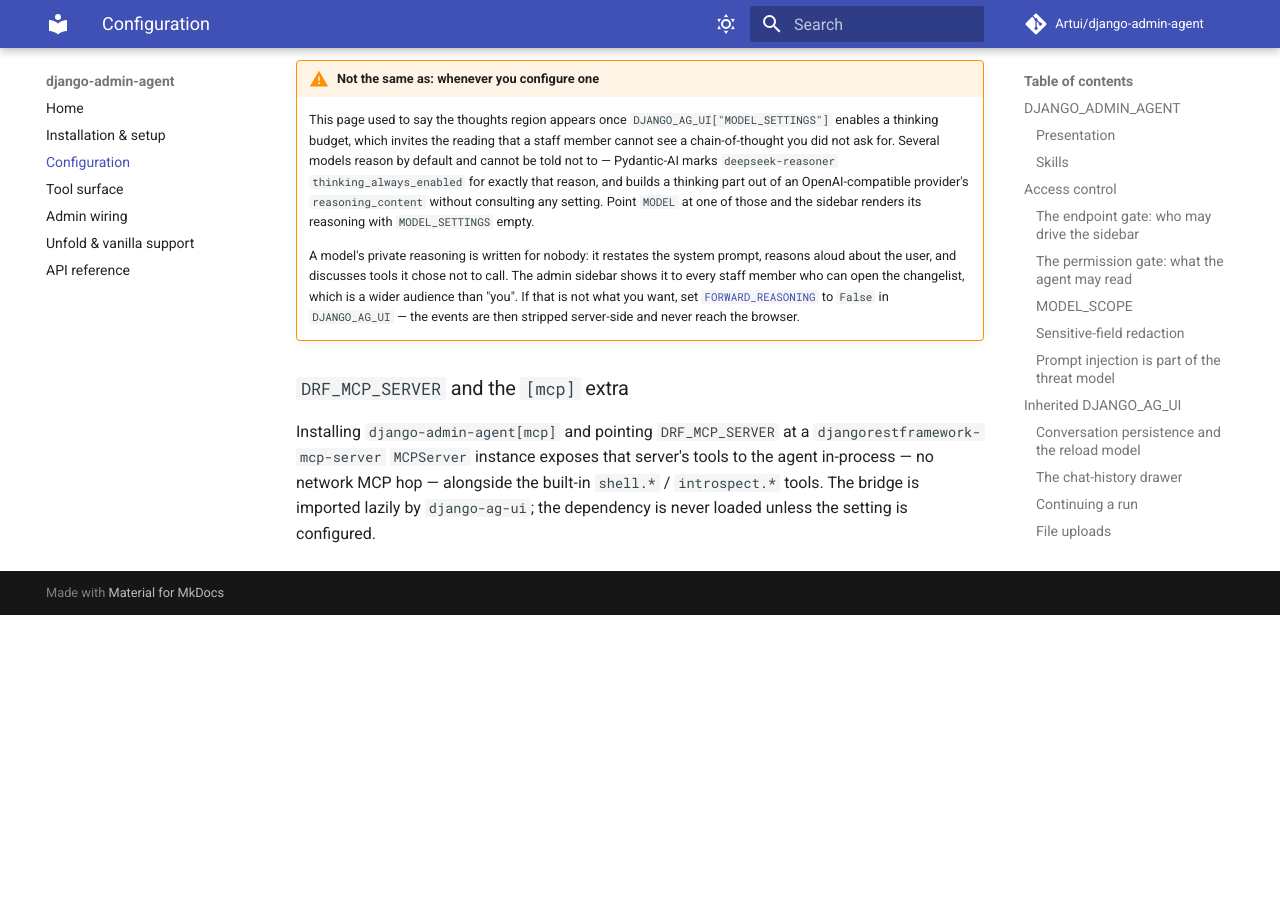
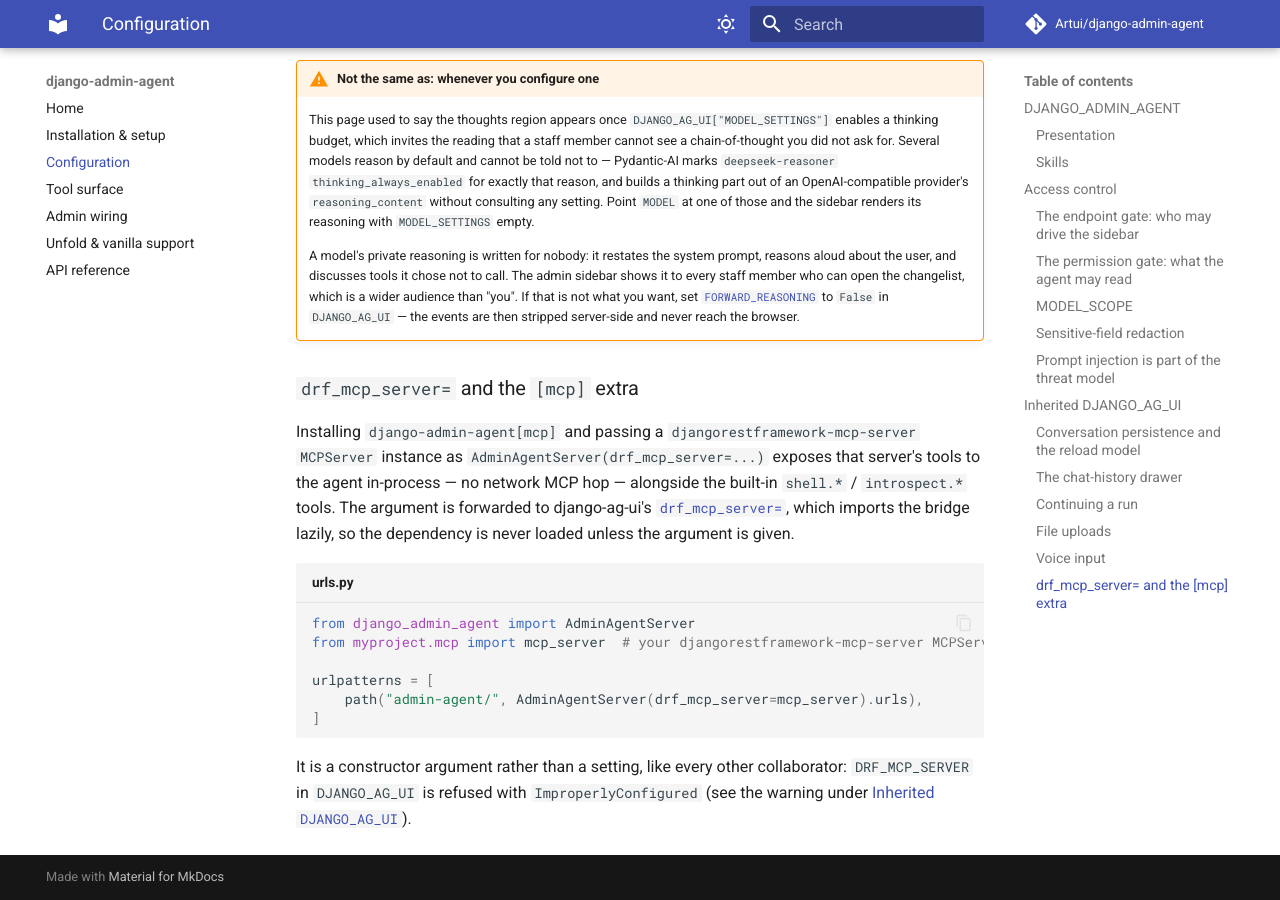
Before and after one commit to Artui/django-admin-agent, an MkDocs documentation site: the page built from docs/configuration.md, in a window 1280 px wide and 900 px high, scrolled down 12207 px. Built offline with MkDocs 1.6.1 and Material for MkDocs 9.7.7, drawn with Linux system fonts in a browser that asks for light colours; comment, search, counter and statistics services are not loaded; before the commit the page ends 12822 px from its top, so only the background shows below that.

Commit message:
Document drf_mcp_server= in place of the removed setting
The [mcp] extra's section still told readers to point DRF_MCP_SERVER at
an MCPServer. django-ag-ui removed that setting and refuses it with
ImproperlyConfigured, as the warning further up the same page already
says, so following the section broke startup. It now shows the
constructor argument AdminAgentServer forwards to django-ag-ui, with a
urls.py example, and links the warning.

Co-Authored-By: Claude Opus 5 <noreply@anthropic.com>

````diff
--- a/docs/configuration.md
+++ b/docs/configuration.md
@@ -501,10 +501,27 @@ model produces one.
     to `False` in `DJANGO_AG_UI` — the events are then stripped server-side and
     never reach the browser.
 
-### `DRF_MCP_SERVER` and the `[mcp]` extra
+### `drf_mcp_server=` and the `[mcp]` extra
 
-Installing `django-admin-agent[mcp]` and pointing `DRF_MCP_SERVER` at a
-`djangorestframework-mcp-server` `MCPServer` instance exposes that server's
-tools to the agent in-process — no network MCP hop — alongside the built-in
-`shell.*` / `introspect.*` tools. The bridge is imported lazily by
-`django-ag-ui`; the dependency is never loaded unless the setting is configured.
+Installing `django-admin-agent[mcp]` and passing a
+`djangorestframework-mcp-server` `MCPServer` instance as
+`AdminAgentServer(drf_mcp_server=...)` exposes that server's tools to the agent
+in-process — no network MCP hop — alongside the built-in `shell.*` /
+`introspect.*` tools. The argument is forwarded to django-ag-ui's
+[`drf_mcp_server=`](https://artui.github.io/django-ag-ui/configuration/#drf_mcp_server),
+which imports the bridge lazily, so the dependency is never loaded unless the
+argument is given.
+
+```python title="urls.py"
+from django_admin_agent import AdminAgentServer
+from myproject.mcp import mcp_server  # your djangorestframework-mcp-server MCPServer
+
+urlpatterns = [
+    path("admin-agent/", AdminAgentServer(drf_mcp_server=mcp_server).urls),
+]
+```
+
+It is a constructor argument rather than a setting, like every other
+collaborator: `DRF_MCP_SERVER` in `DJANGO_AG_UI` is refused with
+`ImproperlyConfigured` (see the warning under
+[Inherited `DJANGO_AG_UI`](#inherited-django_ag_ui)).
````
